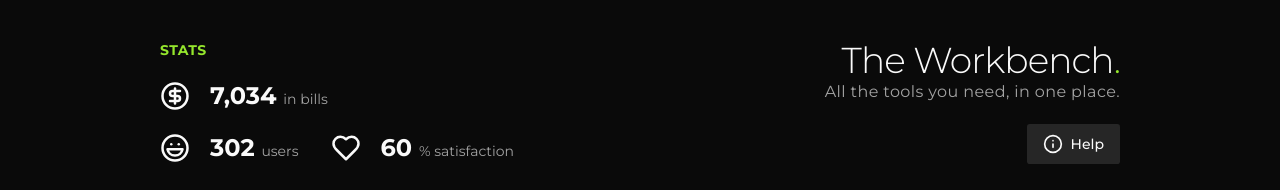
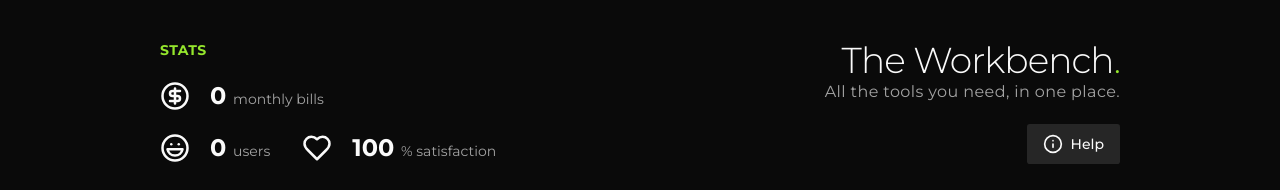
Before and after one commit to ParamBirje/noburncloud, a Next.js app in the folder apps/web/: page /workbench in a window 1280 px wide. Shown: the top 190 px of the page. Built offline with nearby package versions, Linux system fonts and the light colour scheme; no server answers.

Commit message:
Added playerStats state to web app

```diff
--- a/apps/web/src/app/workbench/_components/stats.tsx
+++ b/apps/web/src/app/workbench/_components/stats.tsx
@@ -1,7 +1,11 @@
 "use client";
+import { playerStatsAtom } from "@/lib/atoms";
+import { useAtom } from "jotai";
 import { CircleDollarSign, Heart, Laugh } from "lucide-react";
 
 export default function Stats() {
+  const [playerStats] = useAtom(playerStatsAtom);
+
   return (
     <div className="flex flex-col gap-5">
       <h3 className="font-bold uppercase tracking-wide text-accent text-sm">
@@ -11,9 +15,9 @@ export default function Stats() {
       <div className="flex items-center gap-5">
         <CircleDollarSign size={30} />
         <p className="text-2xl font-bold">
-          7,034{" "}
+          {`${playerStats.billingCost} `}
           <span className="font-normal text-sm text-muted-foreground">
-            in bills
+            monthly bills
           </span>
         </p>
       </div>
@@ -22,7 +26,7 @@ export default function Stats() {
         <div className="flex items-center gap-5">
           <Laugh size={30} />
           <p className="text-2xl font-bold">
-            302{" "}
+            {`${playerStats.users} `}
             <span className="font-normal text-sm text-muted-foreground">
               users
             </span>
@@ -31,7 +35,7 @@ export default function Stats() {
         <div className="flex items-center gap-5">
           <Heart size={30} />
           <p className="text-2xl font-bold">
-            60{" "}
+            {`${playerStats.satisfaction} `}
             <span className="font-normal text-sm text-muted-foreground">
               % satisfaction
             </span>
--- a/apps/web/src/lib/atoms.ts
+++ b/apps/web/src/lib/atoms.ts
@@ -8,3 +8,9 @@ export const architectureAtom = atom({
 export const chatHistoryAtom = atom<ChatHistoryContent[]>([]);
 export const iterationAtom = atom<Iteration[]>([]);
 export const notificationsAtom = atom<string[]>([]);
+
+export const playerStatsAtom = atom<PlayerStats>({
+  users: 0,
+  billingCost: 0,
+  satisfaction: 100,
+});
--- a/apps/web/src/lib/types.ts
+++ b/apps/web/src/lib/types.ts
@@ -9,3 +9,9 @@ type Iteration = {
   title: string;
   description: string;
 };
+
+type PlayerStats = {
+  users: number;
+  billingCost: number;
+  satisfaction: number;
+};
```
Also changed, not shown: 1 other file (tests, documents, lock files or other folders).
